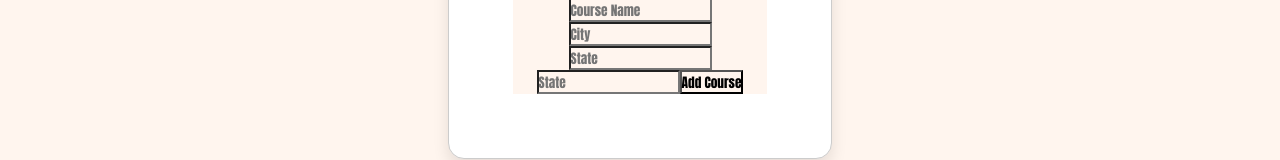
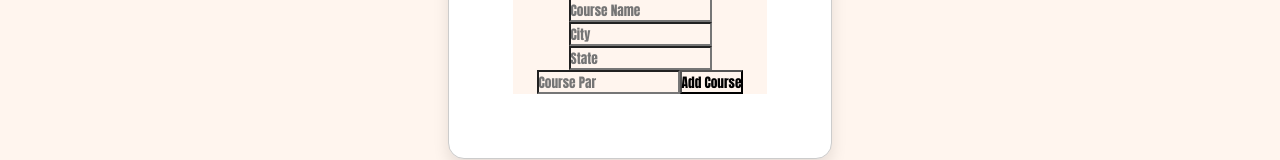
Before and after one commit to MrJanHorak/Caddie, a React (Vite) app in the folder client/: page /course in a window 1280 px wide. Shown: the part 260-420 px from the top of the page. Built offline with nearby package versions, Linux system fonts and the light colour scheme; no server answers.

Commit message:
set par state

```diff
--- a/client/src/pages/Course.jsx
+++ b/client/src/pages/Course.jsx
@@ -16,7 +16,7 @@ const Course = () => {
     e.preventDefault()
     let response = await Client.post('/courses/new', formValues)
     setCourses([...courses, response.data])
-    setFormValues({ courseName: '', city: '', state: '' })
+    setFormValues({ courseName: '', city: '', state: '', par: '' })
     // response.data is new object
   }
 
@@ -76,7 +76,7 @@ const Course = () => {
             value={formValues.state}
           />
           <input
-            placeholder="State"
+            placeholder="Course Par"
             onChange={handleParChange}
             value={formValues.par}
           />
```
